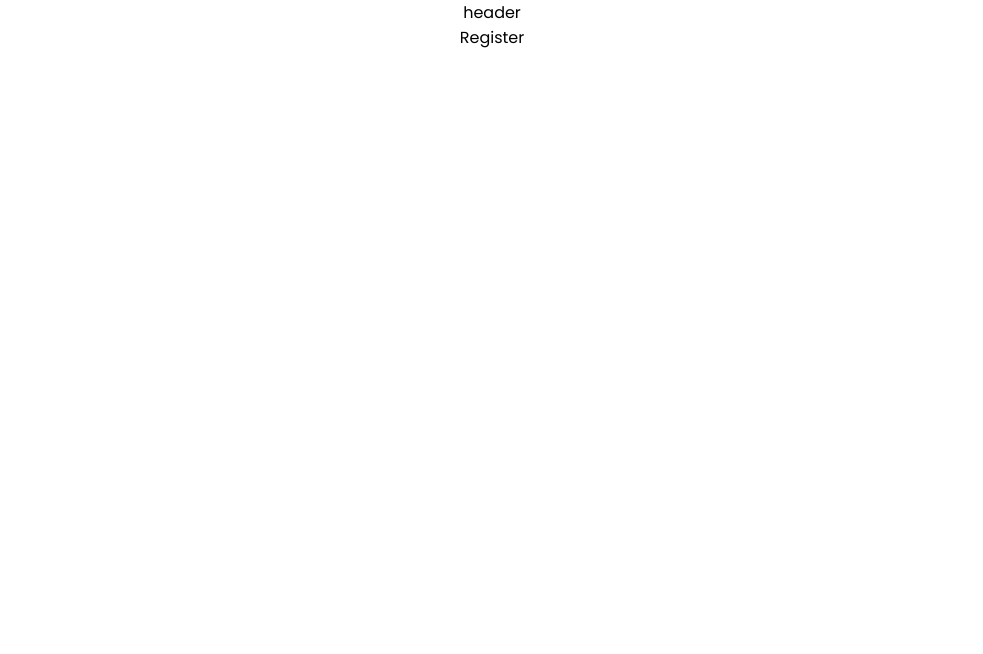
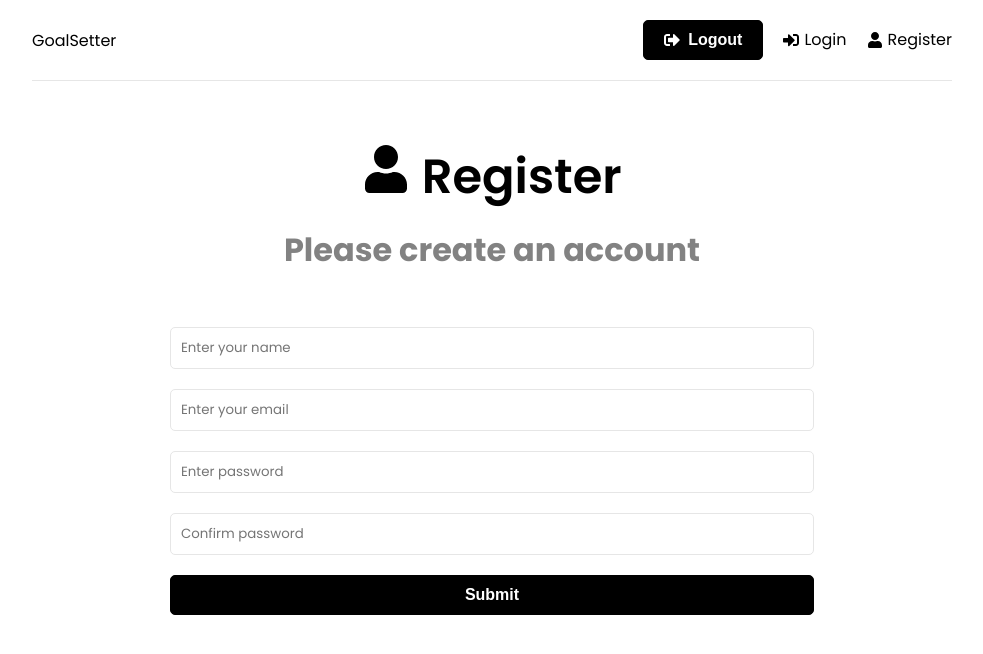
Before and after one commit to antoniapisano/mernfullstack, a React (Create React App) app in the folder frontend/: page /register in a window 1280 px wide. Shown: the top 654 px of the page, without its empty margins (148-1131 px from the left). Built offline with nearby package versions, Linux system fonts and the light colour scheme.

Commit message:
started form frontend

```diff
--- a/frontend/package.json
+++ b/frontend/package.json
@@ -9,6 +9,7 @@
     "@testing-library/user-event": "^14.4.3",
     "react": "^18.2.0",
     "react-dom": "^18.2.0",
+    "react-icons": "^4.8.0",
     "react-redux": "^8.0.5",
     "react-router-dom": "^6.10.0",
     "react-scripts": "5.0.1",
--- a/frontend/src/components/Header.jsx
+++ b/frontend/src/components/Header.jsx
@@ -1,10 +1,33 @@
 import React from 'react'
 import { FaSignInAlt, FaSignOutAlt, FaUser } from 'react-icons/fa'
-import { Link, useNavigate } from 'react-router-dom'
+import { Link } from 'react-router-dom'
 
 function Header() {
   return (
-    <div>header</div>
+    <header className='header'>
+      <div className='logo'>
+        <Link to='/'>GoalSetter</Link>
+      </div>
+      <ul>
+          <li>
+            <button className='btn'>
+              <FaSignOutAlt /> Logout
+            </button>
+          </li>
+          <>
+            <li>
+              <Link to='/login'>
+                <FaSignInAlt /> Login
+              </Link>
+            </li>
+            <li>
+              <Link to='/register'>
+                <FaUser /> Register
+              </Link>
+            </li>
+          </>
+      </ul>
+    </header>
   )
 }
 
--- a/frontend/src/pages/Login.jsx
+++ b/frontend/src/pages/Login.jsx
@@ -1,8 +1,67 @@
-import React from 'react'
+import { useState, useEffect } from 'react'
+import { FaSignInAlt } from 'react-icons/fa'
 
 function Login() {
+  const [formData, setFormData] = useState({
+    email: '',
+    password: '',
+  })
+
+  const { email, password } = formData
+
+  const onChange = (e) => {
+    setFormData((prevState) => ({
+      ...prevState,
+      [e.target.name]: e.target.value,
+    }))
+  }
+
+  const onSubmit = (e) => {
+    e.preventDefault()
+  }
+
   return (
-    <div>Login</div>
+    <>
+      <section className='heading'>
+        <h1>
+          <FaSignInAlt /> Login
+        </h1>
+        <p>Login and start setting goals</p>
+      </section>
+
+      <section className='form'>
+        <form onSubmit={onSubmit}>
+          <div className='form-group'>
+            <input
+              type='email'
+              className='form-control'
+              id='email'
+              name='email'
+              value={email}
+              placeholder='Enter your email'
+              onChange={onChange}
+            />
+          </div>
+          <div className='form-group'>
+            <input
+              type='password'
+              className='form-control'
+              id='password'
+              name='password'
+              value={password}
+              placeholder='Enter password'
+              onChange={onChange}
+            />
+          </div>
+
+          <div className='form-group'>
+            <button type='submit' className='btn btn-block'>
+              Submit
+            </button>
+          </div>
+        </form>
+      </section>
+    </>
   )
 }
 
--- a/frontend/src/pages/Register.jsx
+++ b/frontend/src/pages/Register.jsx
@@ -1,8 +1,92 @@
-import React from 'react'
+import {useState, useEffect} from 'react'
+import { FaUser } from 'react-icons/fa'
 
 function Register() {
+  const [formData, setFormData] = useState({
+    name: '',
+    email: '',
+    password: '',
+    password2: '',
+  })
+
+  const { name, email, password, password2 } = formData
+
+  const onChange = (e) => {
+    setFormData((prevState) => ({
+      ...prevState,
+      [e.target.name]: e.target.value,
+    }))
+  }
+
+  const onSubmit = (e) => {
+    e.preventDefault()
+  }
+
+
+
   return (
-    <div>Register</div>
+  <>
+      <section className='heading'>
+        <h1>
+          <FaUser /> Register
+        </h1>
+        <p>Please create an account</p>
+      </section>
+
+      <section className='form'>
+        <form onSubmit={onSubmit}>
+          <div className='form-group'>
+            <input
+              type='text'
+              className='form-control'
+              id='name'
+              name='name'
+              value={name}
+              placeholder='Enter your name'
+              onChange={onChange}
+            />
+          </div>
+          <div className='form-group'>
+            <input
+              type='email'
+              className='form-control'
+              id='email'
+              name='email'
+              value={email}
+              placeholder='Enter your email'
+              onChange={onChange}
+            />
+          </div>
+          <div className='form-group'>
+            <input
+              type='password'
+              className='form-control'
+              id='password'
+              name='password'
+              value={password}
+              placeholder='Enter password'
+              onChange={onChange}
+            />
+          </div>
+          <div className='form-group'>
+            <input
+              type='password'
+              className='form-control'
+              id='password2'
+              name='password2'
+              value={password2}
+              placeholder='Confirm password'
+              onChange={onChange}
+            />
+          </div>
+          <div className='form-group'>
+            <button type='submit' className='btn btn-block'>
+              Submit
+            </button>
+          </div>
+        </form>
+      </section>
+   </>
   )
 }
 
```
Also changed, not shown: 1 other file (tests, documents, lock files or other folders).
